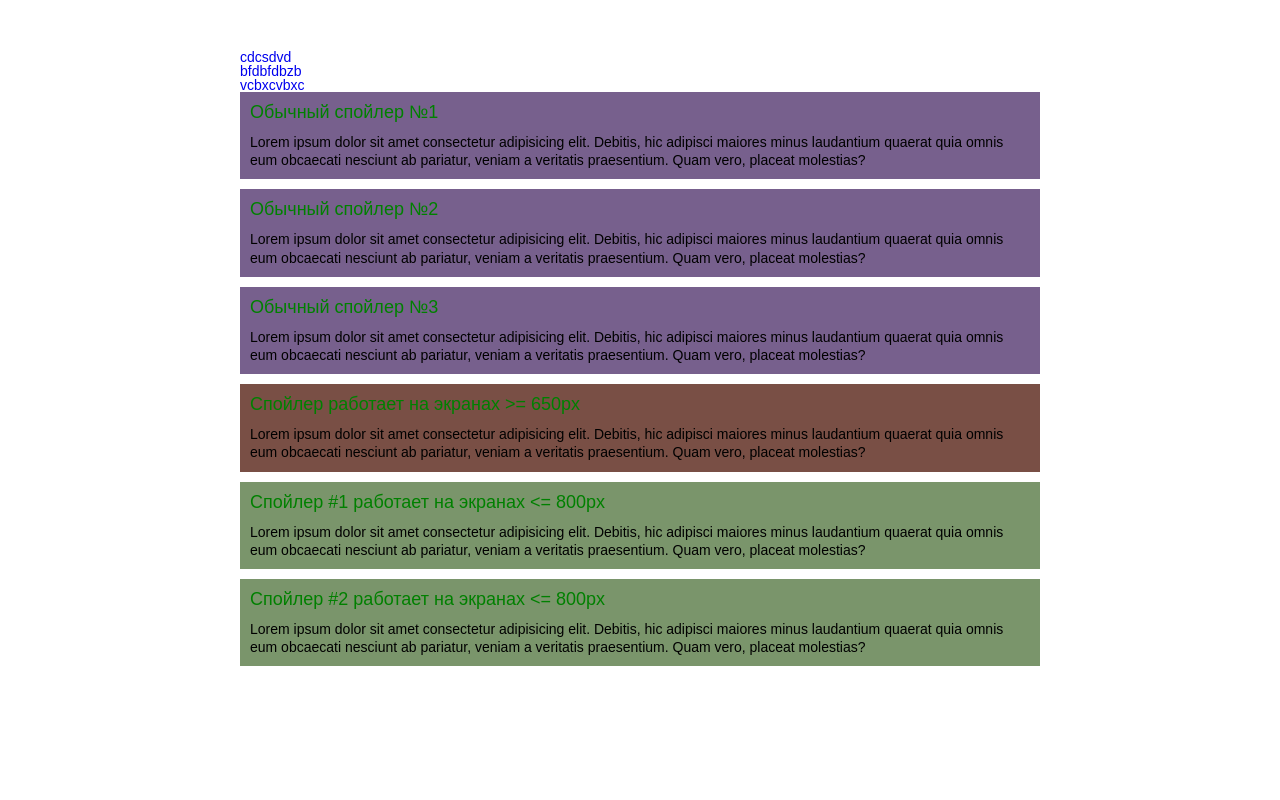
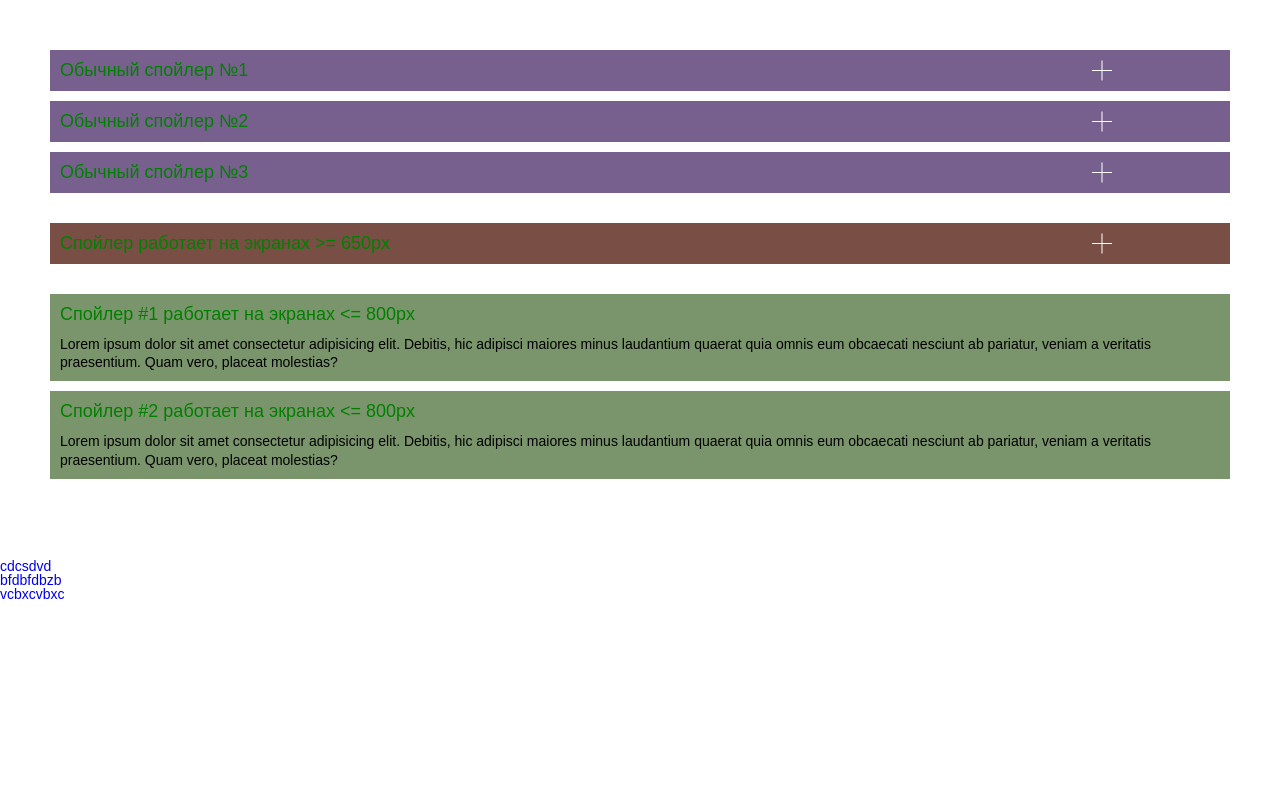
Before and after one commit to StepanBkv/site_rezeme, a PHP site: page /reseme.html in a window 1280 px wide. Run offline with PHP 8.4, Linux system fonts and the light colour scheme.

Commit message:
Аккордион и спойлер работает. Календарь и дата с временем перенесены в отедльные файлы

```diff
--- a/css/reseme_style.css
+++ b/css/reseme_style.css
@@ -75,13 +75,11 @@ h1, h2, h3, h4, h5, h6 {
 
 /*--------------------*/
 .wrapper {
-  min-height: 100%;
   padding: 50px;
 }
 
 .block {
-  max-width: 800px;
-  margin: 0 auto;
+  margin: 0px 0px 30px 0px;
 }
 .block .block__item {
   margin: 0px 0px 10px 0px;
@@ -115,31 +113,26 @@ h1, h2, h3, h4, h5, h6 {
 .block._init .block__title {
   cursor: pointer;
 }
-
 .block._init .block__title {
   padding: 10px 40px 10px 10px;
 }
-
-.block._init .block__title::before,
-.block._init .block__title::after {
+.block._init .block__title::before, .block._init .block__title::after {
   content: "";
   width: 20px;
   height: 1px;
-  background-color: #000;
+  background-color: #fff;
   position: absolute;
-  right: 10px;
+  right: 10%;
   top: 20px;
-  -webkit-transition: -webkit-transform 0.3s ease 0s;
-  transition: -webkit-transform 0.3s ease 0s;
-  transition: transform 0.3s ease 0s;
-  transition: transform 0.3s ease 0s, -webkit-transform 0.3s ease 0s;
+  -webkit-transition: -webkit-transform 1s ease 0s;
+  transition: -webkit-transform 1s ease 0s;
+  transition: transform 1s ease 0s;
+  transition: transform 1s ease 0s, -webkit-transform 1s ease 0s;
 }
-
 .block._init .block__title::after {
   -webkit-transform: rotate(-90deg);
           transform: rotate(-90deg);
 }
-
 .block._init .block__title._active::after {
   -webkit-transform: rotate(0deg);
           transform: rotate(0deg);
--- a/css/style.css
+++ b/css/style.css
@@ -236,7 +236,7 @@ h1, h2, h3, h4, h5, h6 {
   border-collapse: collapse;
 }
 .test_wrap table td, .test_wrap table th {
-  border: 1px dashed black;
+  border: 1px solid black;
   padding-left: 60px;
   text-align: center;
 }
@@ -270,3 +270,7 @@ h1, h2, h3, h4, h5, h6 {
   font-size: 12px;
   letter-spacing: 0.3px;
 }
+
+.thisday {
+  background-color:red;
+}
--- a/js/reseme_script.js
+++ b/js/reseme_script.js
@@ -1,5 +1,6 @@
 "use strict"
 
+//собираем спойлеры
 const spollersArray = document.querySelectorAll('[data-spollers]')
 
 if(spollersArray.length > 0) {
@@ -10,7 +11,7 @@ if(spollersArray.length > 0) {
 	});
 
 	// Инициализация обычный спойлеров
-	if (spollersRegular.lenght > 0){
+	if (spollersRegular.length > 0){
 		initSpollers(spollersRegular);
 	}
 
@@ -20,12 +21,12 @@ if(spollersArray.length > 0) {
 	});
 
 	// Инициализация спойлеров с медиа запросами
-	if (spollersMedia.lenght > 0) {
+	if (spollersMedia.length > 0) {
 		const breakpointsArray = [];
 		spollersMedia.forEach(item => {
 			const params = item.dataset.spollers;
 			const breakpoint = [];
-			const paramsArray = params.split[","];
+			const paramsArray = params.split(",");
 			breakpoint.value = paramsArray[0];
 			breakpoint.type = paramsArray[1] ? paramsArray[1].trim() : "max";
 			breakpoint.item = item;
@@ -119,7 +120,7 @@ if(spollersArray.length > 0) {
 		const spollerActiveTitle = spollersBlock.querySelector('[data-spoller]._active');
 		if (spollerActiveTitle) {
 			spollerActiveTitle.classList.remove('_active');
-			_sliceUp(spollerActiveTitle.nextElementSibling, 500);
+			_slideUp(spollerActiveTitle.nextElementSibling, 500);
 		}
 	}
 
--- /dev/null
+++ b/js/test.js
@@ -0,0 +1 @@
+alert("Putin Vor");
--- a/reseme.html
+++ b/reseme.html
@@ -8,18 +8,6 @@
 	</head>
 		<body>
 			<div class="wrapper">
-			<div class="block">
-				<div class="block__1">
-					<a href="https://www.youtube.com/watch?v=SHo3fAZfXMk">cdcsdvd</a>
-				</div>
-				<div class="block__2">
-					<a href="https://www.youtube.com/watch?v=ilPhem_yvJE&list=PLIU76b8Cjem5B3sufBJ_KFTpKkMEvaTQR&index=7">bfdbfdbzb</a>
-			    </div>
-				<div class="block__3">
-					<a href="https://ru.stackoverflow.com/questions/431839/%D0%92-%D1%87%D0%B5%D0%BC-%D1%80%D0%B0%D0%B7%D0%BD%D0%B8%D1%86%D0%B0-%D0%BC%D0%B5%D0%B6%D0%B4%D1%83-git-add-add-a-add-u-%D0%B8-add">vcbxcvbxc</a>
-				</div>
-			</div>
-
 				<div data-spollers data-one-spoller class="block block_1">
 						<div class="block__item">
 							<button tabindex="-1" type="button" data-spoller class="block__title">Обычный спойлер №1</button>
@@ -64,5 +52,17 @@
 					</div>
 			</div>
 			<script type="text/javascript" src="js/reseme_script.js"></script>
+
+			<div class="block">
+					<div class="block__1">
+						<a href="https://www.youtube.com/watch?v=SHo3fAZfXMk">cdcsdvd</a>
+					</div>
+					<div class="block__2">
+						<a href="https://www.youtube.com/watch?v=ilPhem_yvJE&list=PLIU76b8Cjem5B3sufBJ_KFTpKkMEvaTQR&index=7">bfdbfdbzb</a>
+				    </div>
+					<div class="block__3">
+						<a href="https://ru.stackoverflow.com/questions/431839/%D0%92-%D1%87%D0%B5%D0%BC-%D1%80%D0%B0%D0%B7%D0%BD%D0%B8%D1%86%D0%B0-%D0%BC%D0%B5%D0%B6%D0%B4%D1%83-git-add-add-a-add-u-%D0%B8-add">vcbxcvbxc</a>
+					</div>
+				</div>
 		</body>
 	</html>
--- a/source/scss/reseme_style.scss
+++ b/source/scss/reseme_style.scss
@@ -1,12 +1,11 @@
 @import "nullstyle.scss";
-.wrapper {
-  min-height: 100%;
-  padding: 50px;
+
+.wrapper{
+padding:50px;
 }
 
 .block {
-	max-width: 800px;
-	margin: 0 auto;
+	margin: 0px 0px 30px 0px;
 	.block__item
 	{
 	margin: 0px 0px 10px 0px;
@@ -37,30 +36,30 @@
 }
 
 
-.block._init .block__title {
+.block._init {
+	& .block__title {
 		cursor: pointer;
 	}
 
-.block._init .block__title {
+	& .block__title {
 		padding: 10px 40px 10px 10px;
-}
-
-.block._init .block__title::before,
-.block._init .block__title::after {
+		&::before,
+		&::after {
 			content: "";
 			width: 20px;
 			height: 1px;
-	background-color: #000;
+			background-color: #fff;
 			position: absolute;
-	right: 10px;
+			right: 10%;
 			top: 20px;
-	transition: transform 0.3s ease 0s;
+			transition: transform 1s ease 0s;
 		}
-
-.block._init .block__title::after {
+			&::after {
 				transform: rotate(-90deg);
 			}
 
-.block._init .block__title._active::after {
+			&._active::after {
 				transform: rotate(0deg);
 			}
+	}
+}
```
Also changed, not shown: index.html (+2 -103 lines), js/calendar.js (added, +53 -0 lines), js/script.js (added, +48 -0 lines), script.js (added). Lines whose indentation alone changed are shown as unchanged.
